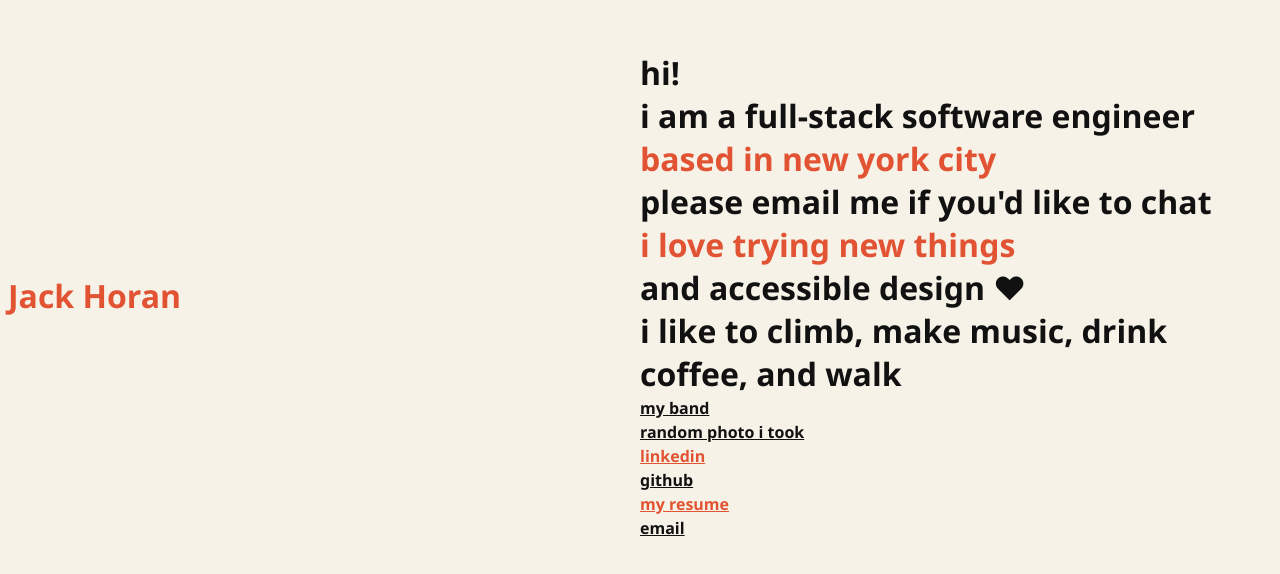
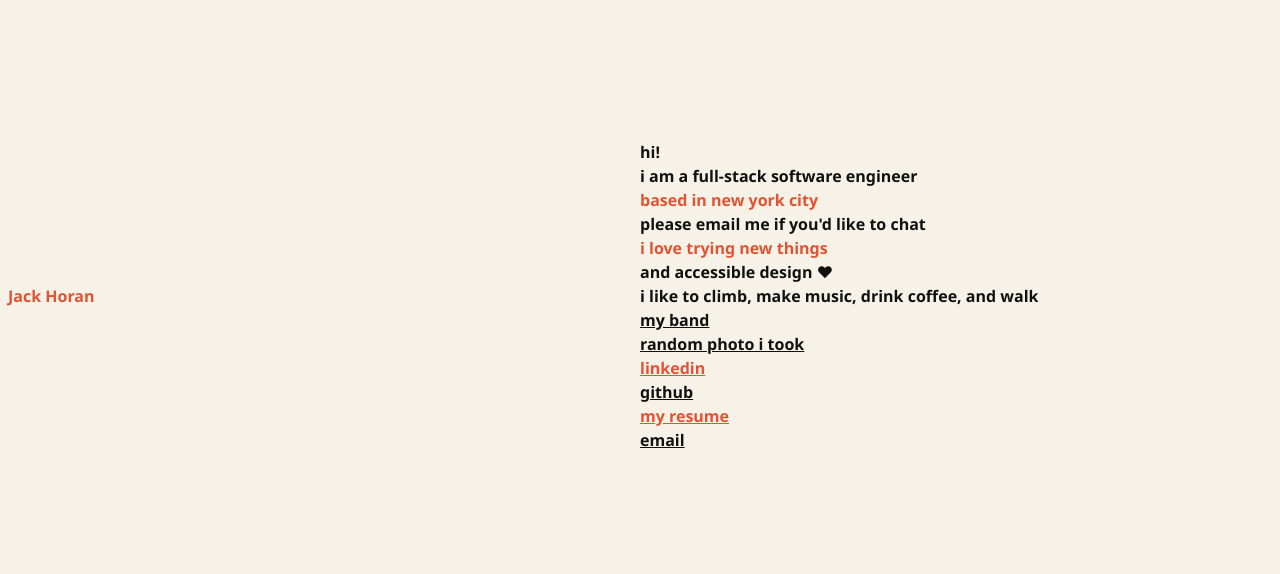
Before and after one commit to jackmhoran/flint, a website built with Vite: page index.html in a window 1280 px wide. Shown: the part 104-678 px from the top of the page. Built offline with nearby package versions, Linux system fonts and the light colour scheme.

Commit message:
smaller font

```diff
--- a/src/index.css
+++ b/src/index.css
@@ -30,16 +30,15 @@ a, p, h1, h2, h3, h4, h5, h6 {
   margin-block-start: 0rem;
   margin-block-end: 0rem;
   color: var(--ink);
-  font-size: 2rem;
+  font-size: 1rem;
   display: block;
   margin: 0;
+  line-height: 1.5rem;
+
 }
 
 a {
   line-height: 1.5rem;
-  display: flex;
-  flex-direction: row;
-  gap: 0.25rem;
   align-items: baseline;
   font-size: 1rem;
   color: var(--ink);
```
